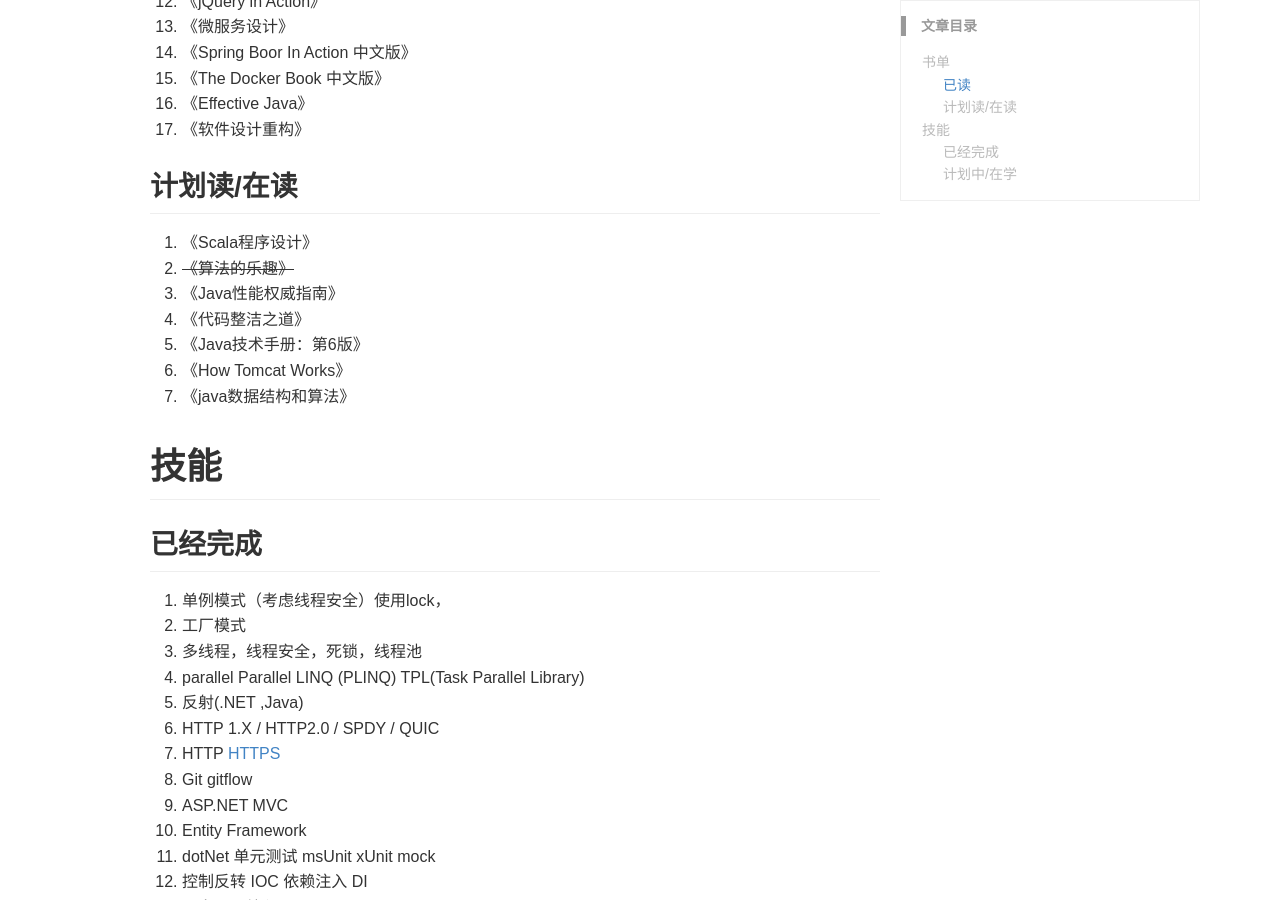
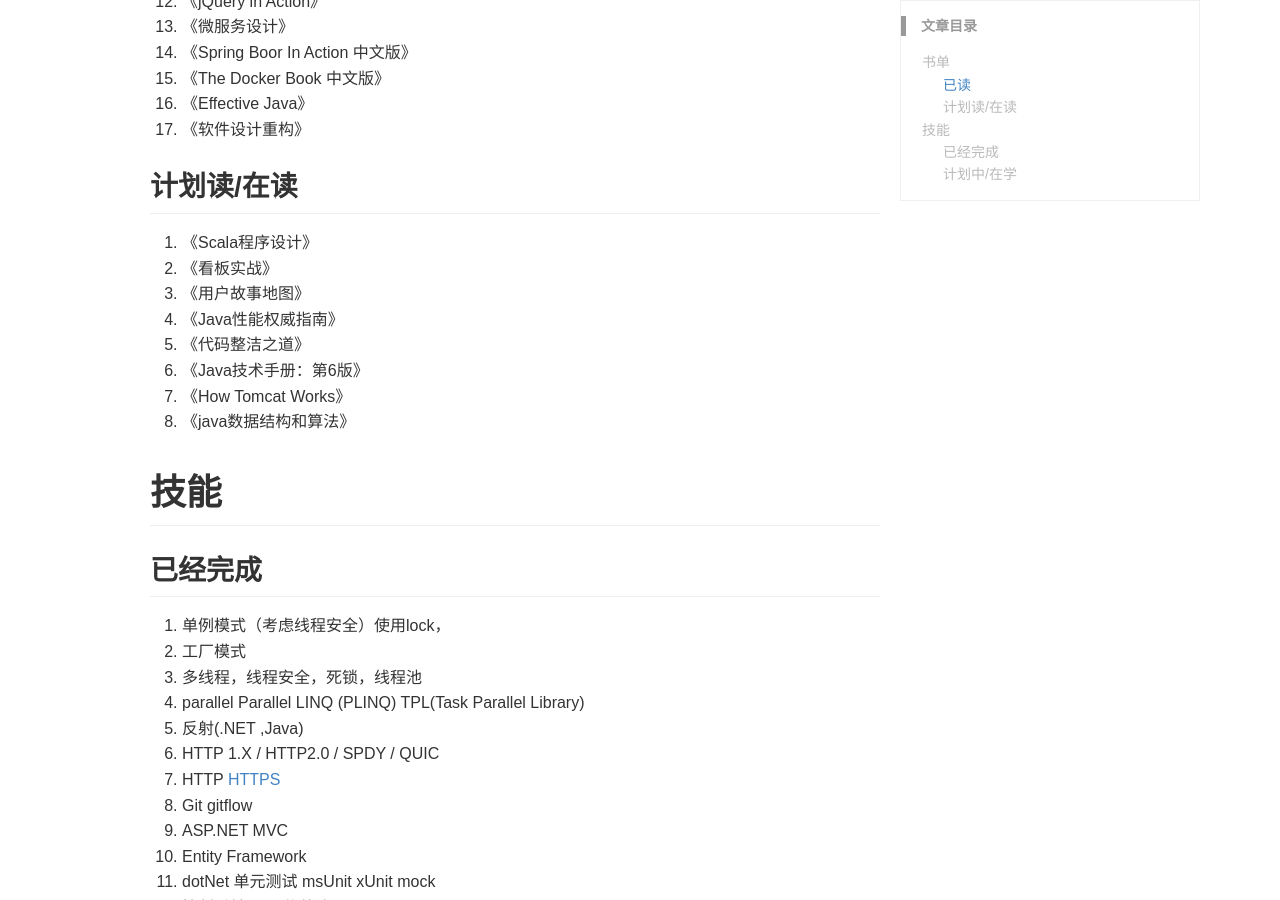
Before and after one commit to izhangzhihao/izhangzhihao.github.io, a Jekyll site: the page built from pages/MySkillTree.md, in a window 1280 px wide and 900 px high, scrolled down 630 px. Built offline with Jekyll 4.4.1, drawn with Linux system fonts in a browser that asks for light colours.

Commit message:
买了两本书O(∩_∩)O

```diff
--- a/pages/MySkillTree.md
+++ b/pages/MySkillTree.md
@@ -28,7 +28,8 @@ permalink: /MySkillTree/
 
 ## 计划读/在读
 1. 《Scala程序设计》
-3. ~~《算法的乐趣》~~
+1. 《看板实战》
+1. 《用户故事地图》
 4. 《Java性能权威指南》
 6. 《代码整洁之道》
 7. 《Java技术手册：第6版》
```
